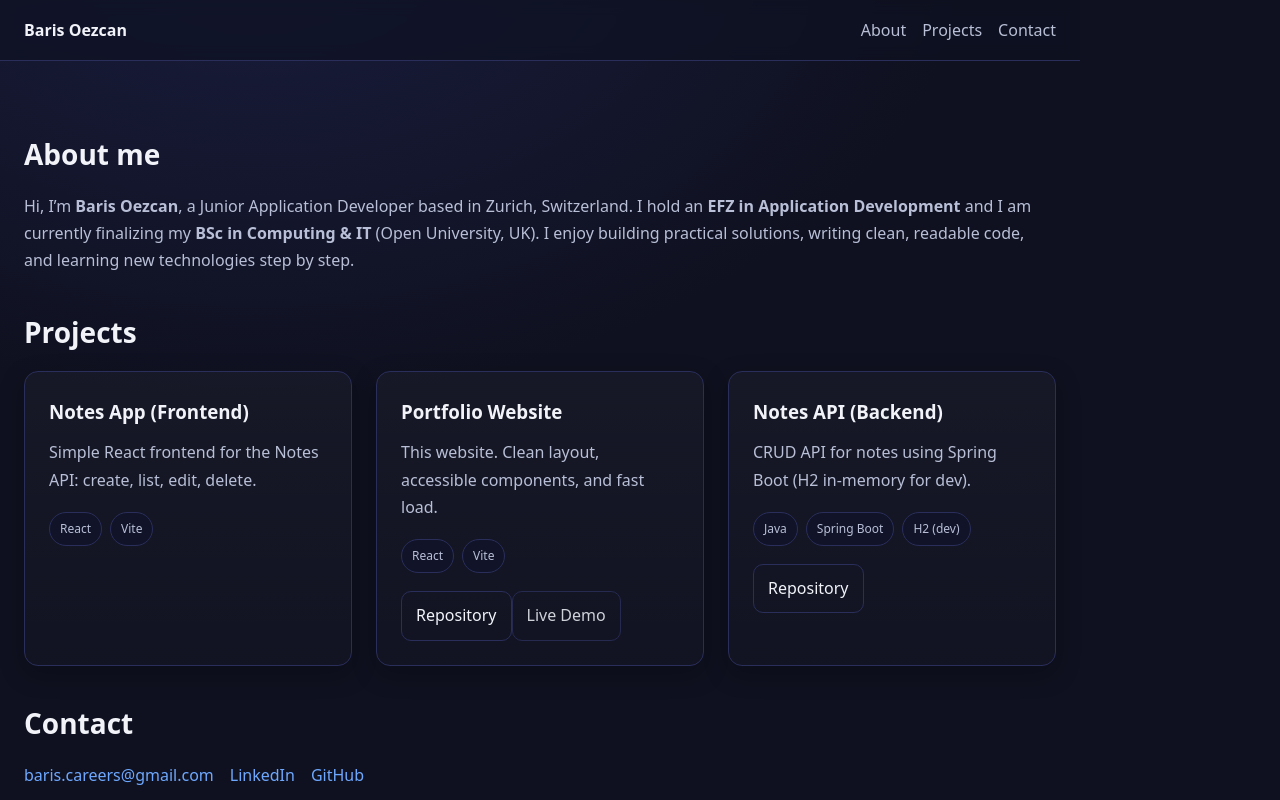
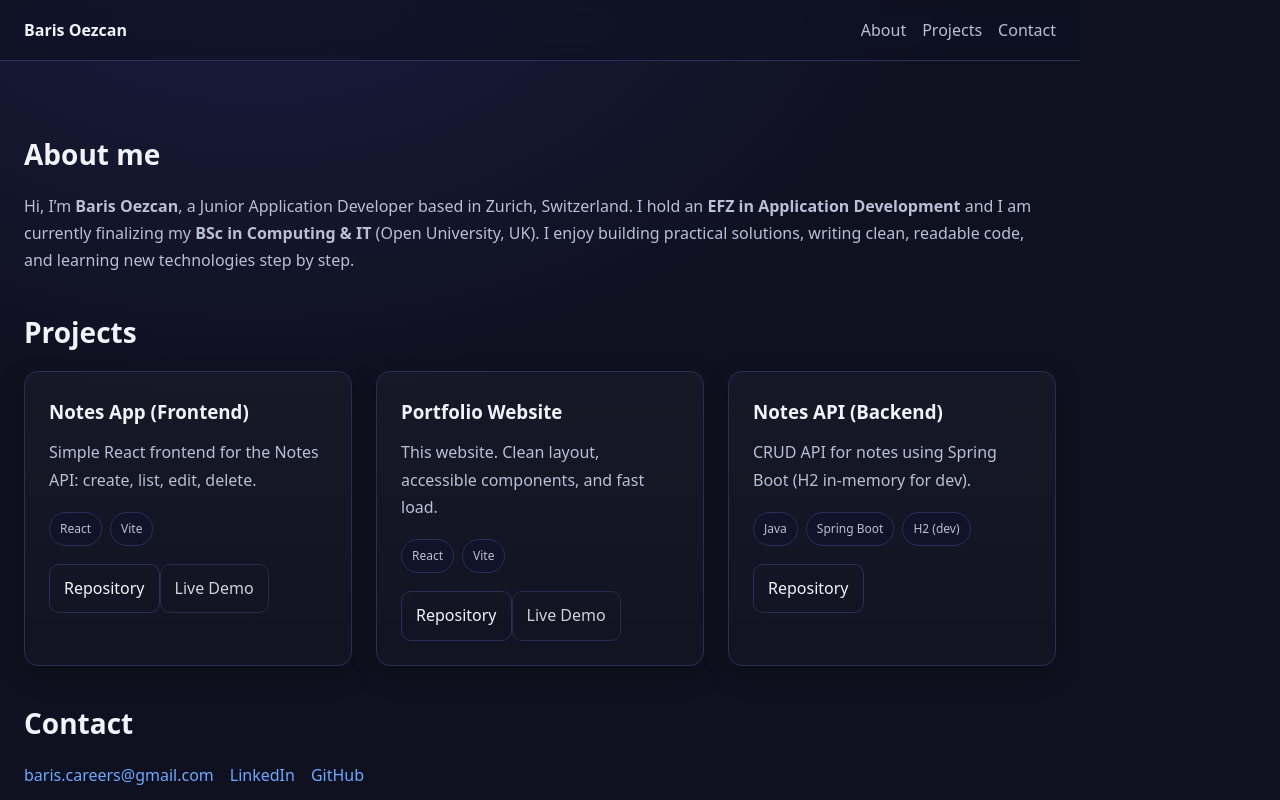
Before and after one commit to BarisOez/portfolio-website-react, a React (Vite) app: page / in a window 1280 px wide. Shown: the top 800 px of the page. Built offline with nearby package versions, Linux system fonts and the light colour scheme.

Commit message:
Update projects.js

```diff
--- a/src/data/projects.js
+++ b/src/data/projects.js
@@ -4,8 +4,8 @@ const projects = [
     title: "Notes App (Frontend)",
     description: "Simple React frontend for the Notes API: create, list, edit, delete.",
     stack: ["React", "Vite"],
-    repo: null,                 // <-- noch nicht vorhanden
-    demo: null                  // <-- noch nicht vorhanden
+    repo: "https://github.com/BarisOez/notes-app-react",
+    demo: "https://barisoez.github.io/notes-app-react/"   // nach Deploy (Schritt B) aktiv
   },
   {
     slug: "portfolio",
```
